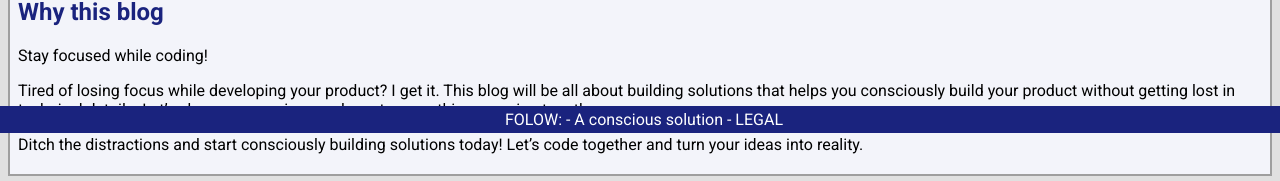
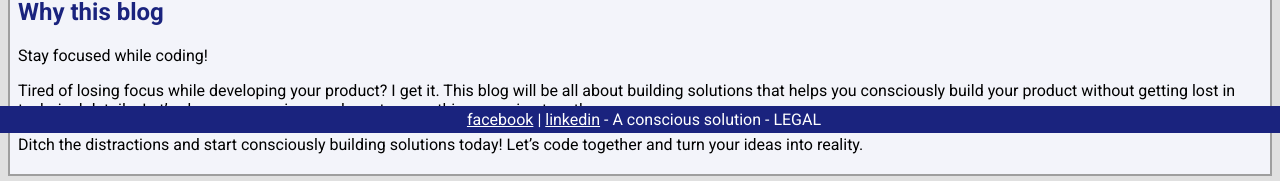
Before and after one commit to bartgel/blog, a Jekyll site: the page built from docs/about.md, in a window 1280 px wide. Shown: the part 767-948 px from the top of the page. Built offline with Jekyll 4.4.1, drawn with Linux system fonts in a browser that asks for light colours; comment, search, counter and statistics services are not loaded.

Commit message:
Link to socials

```diff
--- a/docs/_config.yml
+++ b/docs/_config.yml
@@ -19,7 +19,7 @@ description: >- # this means to ignore newlines until "baseurl:"
   Welcome to my personal blogsite. This is still work in progress.
 baseurl: "/" # the subpath of your site, e.g. /blog
 url: "" # the base hostname & protocol for your site, e.g. http://example.com
-facebook_link: https://www.facebook.com/bart.geluykens/
+facebook_link: https://www.facebook.com/profile.php?id=100075926239892
 linkedin_link: https://www.linkedin.com/in/bgeluykens/
 
 # Build settings
--- a/docs/_layouts/about-me.html
+++ b/docs/_layouts/about-me.html
@@ -45,7 +45,8 @@ layout: default
         </div>
       </div>
       <div class="col-s12-col-m4">
-        {% capture new_social %}<a  aria-label="Folow me on facebook" href="{{ page.facebook }}">facebook</a> | <a href="{{ page.linkedin }}" aria-label="Folow me on Linkedin" >linkedin</a>{% endcapture %}
+        {% capture new_social %}<a  aria-label="Folow me on facebook" href="{{ site.facebook_link }}">facebook</a> |
+        <a href="{{ site.linkedin_link }}" aria-label="Folow me on Linkedin" >linkedin</a>{% endcapture %}
         {% include metadata.html
           icon="icon-handshake"
           title="Socials"
--- a/docs/_layouts/default.html
+++ b/docs/_layouts/default.html
@@ -16,7 +16,9 @@
     {{ content }}
   </section>
   <footer>
-    FOLOW: - {{ site.data.labels.footer.text }} - LEGAL
+    <a aria-label="Folow me on facebook" href="{{ site.facebook_link }}">facebook</a> |
+    <a href="{{ site.linkedin_link }}" aria-label="Folow me on Linkedin" >linkedin</a>
+    - {{ site.data.labels.footer.text }} - LEGAL
   </footer>
 </body>
 </html>
--- a/docs/_sass/elements/footer.scss
+++ b/docs/_sass/elements/footer.scss
@@ -7,4 +7,8 @@ footer {
     background-color: $darker-color;
     color: $dark-color-font_text;
     text-align: center;
+
+    a {
+        color: $dark-color-font_text;
+    }
  }
```
Also changed, not shown: docs/about.md (+0 -2 lines), README.md.
